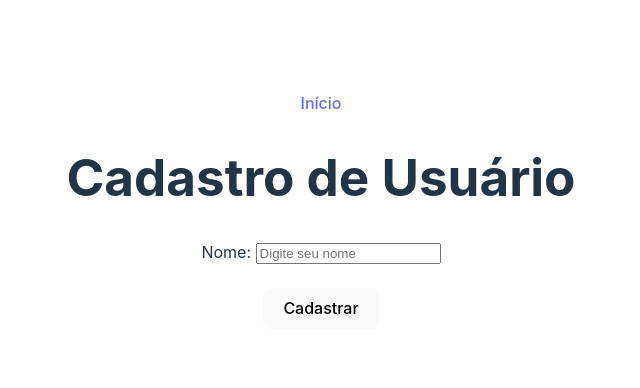
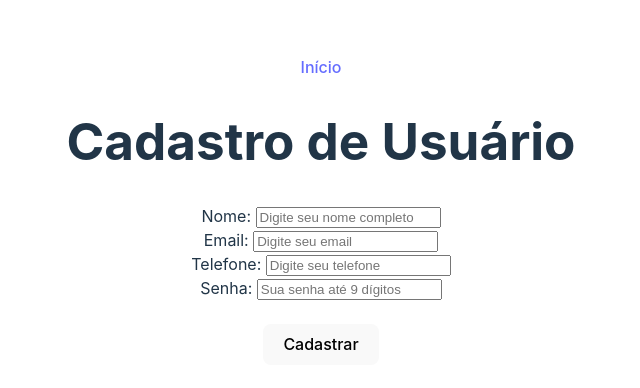
Before and after one commit to LeaelSouza/projeto_SA, a React (Vite) app in the folder vite-project/: page /cadastroUsuario in a window 1280 px wide. Shown: the part 190-578 px from the top of the page, without its empty margins (319-959 px from the left). Built offline with nearby package versions, Linux system fonts and the light colour scheme.

Commit message:
adicionando elementos na tela cadastro (não esta funcionando ainda)

```diff
--- a/vite-project/src/usuario/cadastroUsuario/cadastroUsuario.jsx
+++ b/vite-project/src/usuario/cadastroUsuario/cadastroUsuario.jsx
@@ -5,11 +5,20 @@
 //- E-mail
 //- Número de telefone
 //- Senha até 30 dígitos
-
+import { useState } from "react";
 import { Link } from "react-router-dom";
 
 function Cadastrar(){
 
+    const [nome, setNome] = useState('');
+    const [senha, setSenha] = useState('');
+
+    setListaCadastro({
+        nome: nome,
+        email: email,
+        telefone: telefone,
+        senha: senha
+    })
 }
 
 function CadastroUsuario(){
@@ -17,8 +26,18 @@ function CadastroUsuario(){
         <>
         <Link to={'/'}>Início</Link>
         <h1>Cadastro de Usuário</h1>
+
         <label htmlFor="nome">Nome: </label>
-        <input type="text" placeholder="Digite seu nome" />
+        <input type="text" placeholder="Digite seu nome completo" />
+        <br></br>
+        <label htmlFor="email">Email: </label>
+        <input type="text" placeholder="Digite seu email" />
+        <br></br>
+        <label htmlFor="telefone">Telefone: </label>
+        <input type="number" placeholder="Digite seu telefone" />
+        <br></br>
+        <label htmlFor="senha">Senha: </label>
+        <input type="password" placeholder="Sua senha até 9 dígitos" />
         <br></br>
         <br></br>
         <button onClick={Cadastrar}>Cadastrar</button>
```
